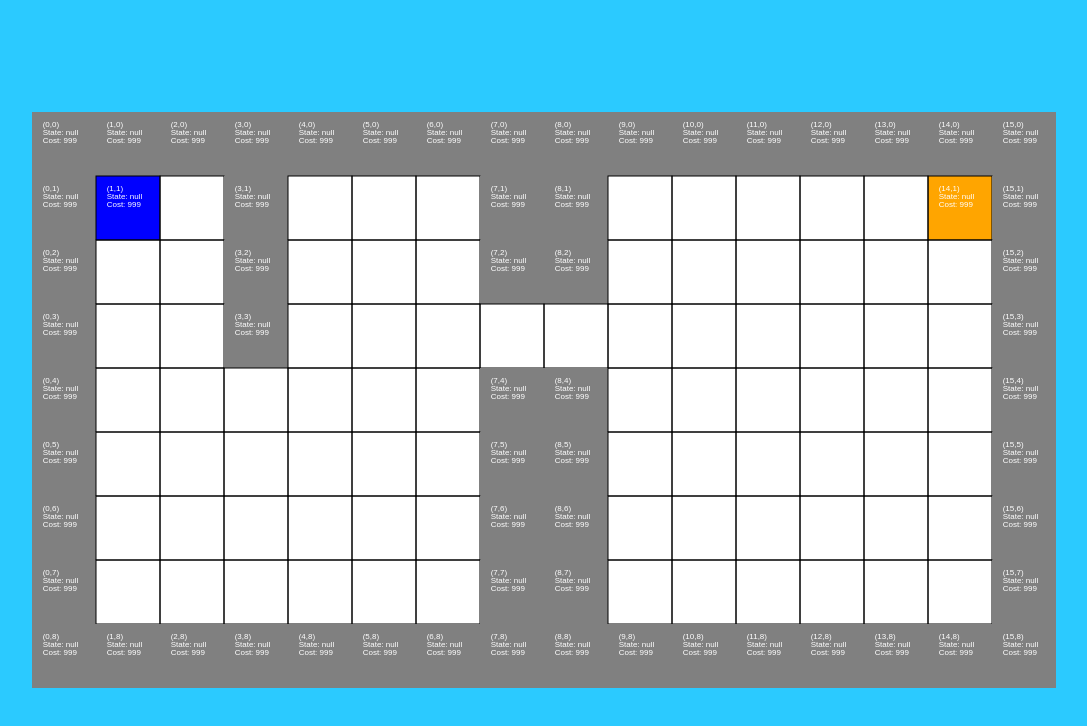
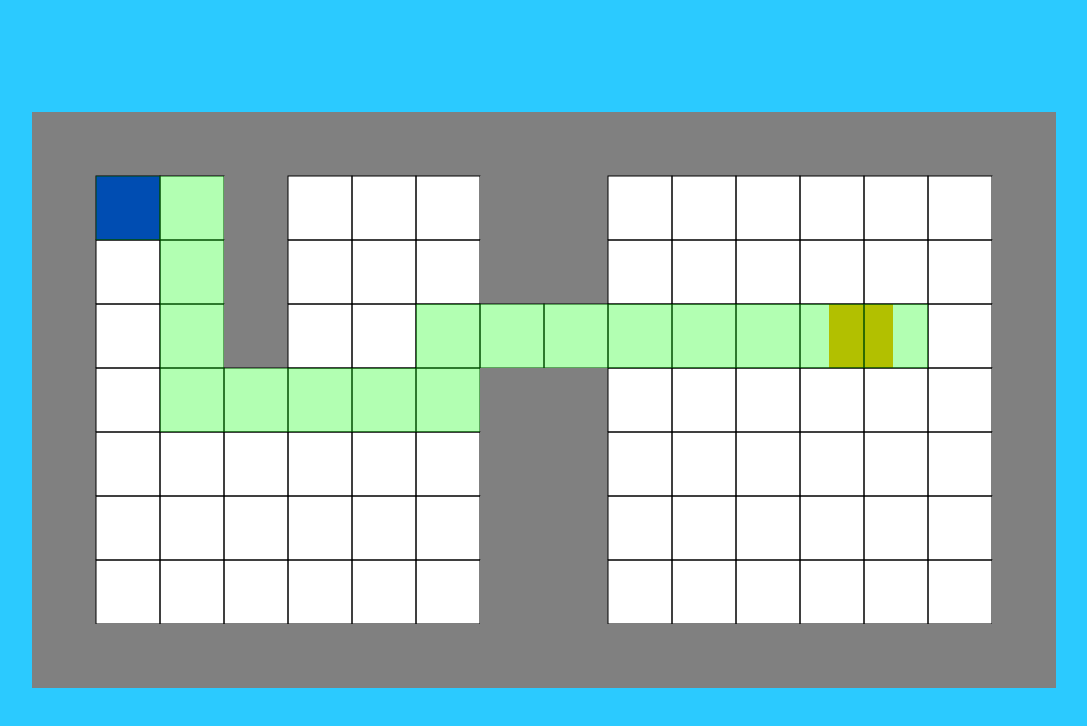
Before and after one commit to joser27/pac-man, a plain HTML site: page index.html in a window 1280 px wide. Shown: the whole page, without its empty margins (96-1183 px from the left). Drawn offline with Linux system fonts and the light colour scheme.

Commit message:
Zombie follows player!

```diff
--- a/KeyListener.js
+++ b/KeyListener.js
@@ -1,18 +1,22 @@
-window.addEventListener('keydown', (e) => {
-    switch(e.key) {
-        case 'w':
-            loop();
-            break
-        case 'a':
-            //keys.a.pressed = true;
-            player.x-=4;
-            break
-        case 's':
-            //keys.s.pressed = true;
-            player.y+=4;
-            break
-        case 'd':
-            //keys.d.pressed = true;
-            player.x+=4;
-            break
-}})
+// window.addEventListener('keydown', (e) => {
+//     switch(e.key) {
+//         case 'w':
+//             player.hitBox.y-=5
+//             break
+//         case 'a':
+//             //keys.a.pressed = true;
+//             player.hitBox.x-=5;
+//             break
+//         case 's':
+//             //keys.s.pressed = true;
+//             player.hitBox.y+=5;
+//             break
+//         case 'd':
+//             //keys.d.pressed = true;
+//             player.hitBox.x+=5;
+//             break
+//         case 'p':
+//             //keys.d.pressed = true;
+//             path(zombie,player)
+//             break
+// }})
--- /dev/null
+++ b/Player.js
@@ -0,0 +1,9 @@
+class Player {
+    constructor(x,y,width,height) {
+        this.x = x;
+        this.y = y;
+        this.width = width;
+        this.height = height;
+        this.hitBox = new Rectangle(this.x,this.y,this.width,this.height);
+    }
+}
--- /dev/null
+++ b/Zombie.js
@@ -0,0 +1,9 @@
+class Zombie {
+    constructor(x,y,width,height) {
+        this.x = x;
+        this.y = y;
+        this.width = width;
+        this.height = height;
+        this.hitBox = new Rectangle(this.x,this.y,this.width,this.height);
+    }
+}
--- a/index.js
+++ b/index.js
@@ -2,7 +2,6 @@ const canvas = document.querySelector('canvas');
 const c = canvas.getContext('2d');
 canvas.width = 1024;
 canvas.height = 576;
-
 const matrix = [
     [1,1,1,1,1,1,1,1,1,1,1,1,1,1,1,1],
     [1,0,0,1,0,0,0,1,1,0,0,0,0,0,0,1],
@@ -14,51 +13,81 @@ const matrix = [
     [1,0,0,0,0,0,0,1,1,0,0,0,0,0,0,1],
     [1,1,1,1,1,1,1,1,1,1,1,1,1,1,1,1],
 ];
+// const tileMatrix = [];
 
-const tileMatrix = [];
 
-for (let i = 0; i < matrix.length; i++) {
-    const row = [];
-    for (let j = 0; j < matrix[i].length; j++) {
-        const tile = {
-            x: j, // x coordinate is the column index
-            y: i, // y coordinate is the row index
-            state: null, //1 indicates open, 0 closed
-            value: matrix[i][j],
-            cost: 999,
-            parent: null,
-        };
-        row.push(tile);
-    }
-    tileMatrix.push(row);
-}
+// for (let i = 0; i < matrix.length; i++) {
+//     const row = [];
+//     for (let j = 0; j < matrix[i].length; j++) {
+//         const tile = {
+//             x: j, // x coordinate is the column index
+//             y: i, // y coordinate is the row index
+//             state: null, //1 indicates open, 0 closed
+//             value: matrix[i][j],
+//             cost: 999,
+//             parent: null,
+//         };
+//         row.push(tile);
+//     }
+//     tileMatrix.push(row);
+// }
 
 const rows = matrix.length;
 const cols = matrix[0].length;
 const squareWidth = canvas.width / cols;
 const squareHeight = canvas.height / rows;
 
-const player = {
-    x: 1,
-    y: 1,
-}
+const player = new Player(1*squareWidth,1*squareHeight,squareWidth,squareHeight)
+const zombie = new Zombie(14*squareWidth,1*squareHeight,squareWidth,squareHeight)
 
-const zombie = {
-    x: 14,
-    y: 1,
-}
 let backtrack = [];
+let moveUp = false;
+let moveDown = false;
+let moveLeft = false;
+let moveRight = false;
+let frame = 0;
 function loop() {
+    frame++;
+    if (frame>100) {
+        frame=0;
+        path(zombie, player);
+    }
     // Clear the canvas
     c.clearRect(0, 0, canvas.width, canvas.height);
     c.fillStyle = 'white';
     c.fillRect(0, 0, canvas.width, canvas.height);
     // player draw
     c.fillStyle = 'blue'
-    c.fillRect(player.x * squareWidth, player.y * squareHeight, squareWidth, squareHeight);
+    c.fillRect(player.hitBox.x, player.hitBox.y, player.width, player.height);
     // zombie draw
     c.fillStyle = 'orange'
-    c.fillRect(zombie.x * squareWidth, zombie.y * squareHeight, squareWidth, squareHeight);
+    c.fillRect(zombie.hitBox.x, zombie.hitBox.y, zombie.width, zombie.height);
+    // if (!zombie.hitBox.intersects(player.hitBox)) {
+    //     path(zombie,player);
+    // }
+
+    // Update player position based on movement flags
+    updatePlayerPosition();
+    if (backtrack.length > 1) {
+        const nextTile = backtrack[backtrack.length - 2];
+        if (zombie.hitBox.x < nextTile.x * squareWidth) {
+            zombie.hitBox.x += 1;
+        } else if (zombie.hitBox.x > nextTile.x * squareWidth) {
+            zombie.hitBox.x -= 1;
+        }
+
+        if (zombie.hitBox.y < nextTile.y * squareHeight) {
+            zombie.hitBox.y += 1;
+        } else if (zombie.hitBox.y > nextTile.y * squareHeight) {
+            zombie.hitBox.y -= 1;
+        }
+
+        // Check if the zombie has reached or exceeded the nextTile position
+        if (Math.abs(zombie.hitBox.x - nextTile.x * squareWidth) <= 1 && Math.abs(zombie.hitBox.y - nextTile.y * squareHeight) <= 1) {
+            // Remove the current tile from the backtrack array
+            backtrack.pop();
+        }
+    }
 
     // Draw the matrix
     for (let y = 0; y < matrix.length; y++) {
@@ -70,25 +99,20 @@ function loop() {
                 c.fillStyle = 'black';
                 c.strokeRect(x * squareWidth, y * squareHeight, squareWidth, squareHeight);
             }
-            // Print visited cells
-            if (tileMatrix[y][x].state !== null) {
-                c.fillStyle = 'rgba(255,0,0,0.8)';
-                c.fillRect(x * squareWidth, y * squareHeight, squareWidth, squareHeight);
-            }
-
             // Draw text for state, cost, and coordinates
             const textX = x * squareWidth + squareWidth / 6; // Adjust position for better visibility
             const textY = y * squareHeight + squareHeight / 3; // Adjust position for better visibility
             c.fillStyle = 'white';
             c.font = '8px Arial';
-            c.fillText(`(${tileMatrix[y][x].x},${tileMatrix[y][x].y})`, textX, textY - 6);
-            c.fillText(`State: ${tileMatrix[y][x].state}`, textX, textY + 2);
-            c.fillText(`Cost: ${tileMatrix[y][x].cost}`, textX, textY + 10);
+            // c.fillText(`(${tileMatrix[y][x].x},${tileMatrix[y][x].y})`, textX, textY - 6);
+            // c.fillText(`State: ${tileMatrix[y][x].state}`, textX, textY + 2);
+            // c.fillText(`Cost: ${tileMatrix[y][x].cost}`, textX, textY + 10);
         }
     }
 
     for (let i = 0; i < backtrack.length; i++) {
         let tile = backtrack[i];
+        console.log(tile)
         c.fillStyle = 'rgba(0,255,0,0.3)';
         c.fillRect(tile.x * squareWidth, tile.y * squareHeight, squareWidth, squareHeight);
     }
@@ -99,61 +123,83 @@ loop();
 function path(entity, target) {
     //console.log(tileMatrix[entity.y][entity.x].cost)
     //set first tile
-    tileMatrix[entity.y][entity.x].cost = 0;
-    tileMatrix[entity.y][entity.x].state = 1;
-    let tile = tileMatrix[entity.y][entity.x];
-    console.log("First tile: ")
-    console.log(tile)
+
+    const tileMatrix = [];
+    for (let i = 0; i < matrix.length; i++) {
+        const row = [];
+        for (let j = 0; j < matrix[i].length; j++) {
+            const tile = {
+                x: j, // x coordinate is the column index
+                y: i, // y coordinate is the row index
+                state: null, //1 indicates open, 0 closed
+                value: matrix[i][j],
+                cost: 999,
+                parent: null,
+            };
+            row.push(tile);
+        }
+        tileMatrix.push(row);
+    }
+    // console.log("AYOO");
+    // console.log(Math.round(entity.hitBox.y/squareHeight))
+    // console.log(Math.round(entity.hitBox.x/squareWidth))
+    tileMatrix[Math.floor(entity.hitBox.y/squareHeight)][Math.floor(entity.hitBox.x/squareWidth)].cost = 0;
+    tileMatrix[Math.floor(entity.hitBox.y/squareHeight)][Math.floor(entity.hitBox.x/squareWidth)].state = 1;
+    let tile = tileMatrix[Math.floor(entity.hitBox.y/squareHeight)][Math.floor(entity.hitBox.x/squareWidth)];
+    // console.log("First tile: ")
+    // console.log(tile)
 
     count=0;
     while (count < 100) {
         tile = findNextInterestedTile(tileMatrix);
-        if (tile.x === target.x && tile.y === target.y) {
+
+        // Check if tile is undefined (no interested tiles left)
+        if (tile === undefined) {
+            console.log("No interested tiles left.");
+            break;
+        }
+
+
+        if (tile.x === Math.floor(target.hitBox.x/squareWidth) && tile.y === Math.floor(target.hitBox.y/squareHeight)) {
             //backtrack
+            backtrack = [];
             console.log("Target found, starting backtracking...");
             while (tile.parent !== null) {
                 backtrack.push(tile);
                 tile = tile.parent;
             }
-            backtrack.push(tileMatrix[entity.y][entity.x]); // dont forget to add the start tile
+            //backtrack.push(tileMatrix[entity.hitBox.y/squareHeight][entity.hitBox.x/squareWidth]); // dont forget to add the start tile
 
             break;
         }
-
         tileMatrix[tile.y][tile.x].state = 0;
-        console.log("next interested tile: ")
-        console.log(tile)
+        // console.log("next interested tile: ")
+        // console.log(tile)
         if (tile.y > 0 && tileMatrix[tile.y - 1][tile.x].value !== 1 && tileMatrix[tile.y - 1][tile.x].state !== 0) {
             tileMatrix[tile.y - 1][tile.x].state = 1; // change to open state
             // for each non infinite neighbor, find the lowest g cost
-            console.log("u")
-            lookAtNeighbors(tileMatrix[tile.y - 1][tile.x])
-
+            //console.log("u")
+            lookAtNeighbors(tileMatrix[tile.y - 1][tile.x], tileMatrix)
         }
         if (tile.y < rows - 1 && tileMatrix[tile.y + 1][tile.x].value !== 1 && tileMatrix[tile.y + 1][tile.x].state !== 0) {
             tileMatrix[tile.y + 1][tile.x].state = 1 // change to open
-            console.log("d")
-            lookAtNeighbors(tileMatrix[tile.y + 1][tile.x])
-
+            //console.log("d")
+            lookAtNeighbors(tileMatrix[tile.y + 1][tile.x], tileMatrix)
         }
         if (tile.x > 0 && tileMatrix[tile.y][tile.x - 1].value !== 1 && tileMatrix[tile.y][tile.x - 1].state !== 0) {
             tileMatrix[tile.y][tile.x - 1].state = 1
-            console.log("l")
-            lookAtNeighbors(tileMatrix[tile.y][tile.x - 1])
-
+            //console.log("l")
+            lookAtNeighbors(tileMatrix[tile.y][tile.x - 1], tileMatrix)
         }
         if (tile.x < cols - 1 && tileMatrix[tile.y][tile.x + 1].value !== 1 && tileMatrix[tile.y][tile.x + 1].state !== 0) {
             tileMatrix[tile.y][tile.x + 1].state = 1
-            console.log("r")
-            lookAtNeighbors(tileMatrix[tile.y][tile.x + 1])
-
+            //console.log("r")
+            lookAtNeighbors(tileMatrix[tile.y][tile.x + 1], tileMatrix)
         }
         count++;
-        console.log(count)
+        //console.log(count)
     }
-
 }
-
 function findNextInterestedTile(tileMatrix) {
     let minCostTile = null;
 
@@ -170,33 +216,79 @@ function findNextInterestedTile(tileMatrix) {
     return minCostTile;
 }
 
-function lookAtNeighbors(tile){
+function lookAtNeighbors(tile, tileMatrix){
     if (tile.y > 0 && tileMatrix[tile.y - 1][tile.x].value !== 1 && tileMatrix[tile.y - 1][tile.x].cost !== 999) {//up
-        console.log("non infinite neigbor up")
+        //console.log("non infinite neigbor up")
         tile.cost = tileMatrix[tile.y - 1][tile.x].cost + 10;
         tile.parent = tileMatrix[tile.y - 1][tile.x]
     }
     if (tile.y < rows - 1 && tileMatrix[tile.y + 1][tile.x].value !== 1 && tileMatrix[tile.y + 1][tile.x].cost !== 999) {//down
-        console.log("non infinite neigbor d")
+        //console.log("non infinite neigbor d")
         tile.cost = tileMatrix[tile.y + 1][tile.x].cost + 10;
         tile.parent = tileMatrix[tile.y + 1][tile.x]
     }
     if (tile.x > 0 && tileMatrix[tile.y][tile.x - 1].value !== 1 && tileMatrix[tile.y][tile.x - 1].cost !== 999) {//left
-        console.log("non infinite neigbor l")
+        //console.log("non infinite neigbor l")
         tile.cost = tileMatrix[tile.y][tile.x - 1].cost + 10;
         tile.parent = tileMatrix[tile.y][tile.x - 1]
     }
     if (tile.x < cols - 1 && tileMatrix[tile.y][tile.x + 1].value !== 1 && tileMatrix[tile.y][tile.x + 1].cost !== 999) {//right
-        console.log("non infinite neigbor r")
+        //console.log("non infinite neigbor r")
         tile.cost = tileMatrix[tile.y][tile.x + 1].cost + 10;
         tile.parent = tileMatrix[tile.y][tile.x + 1];
     }
 }
+// Add key up event listener to stop player movement
+window.addEventListener('keyup', (e) => {
+    switch(e.key) {
+        case 'w':
+            moveUp = false;
+            break;
+        case 'a':
+            moveLeft = false;
+            break;
+        case 's':
+            moveDown = false;
+            break;
+        case 'd':
+            moveRight = false;
+            break;
+    }
+});
 
+// Add key down event listener to start player movement
 window.addEventListener('keydown', (e) => {
     switch(e.key) {
         case 'w':
+            moveUp = true;
+            break;
+        case 'a':
+            moveLeft = true;
+            break;
+        case 's':
+            moveDown = true;
+            break;
+        case 'd':
+            moveRight = true;
+            break;
+        case 'p':
             path(zombie, player);
             break;
     }
 });
+
+// Update player position based on movement flags
+function updatePlayerPosition() {
+    if (moveUp) {
+        player.hitBox.y -= 5;
+    }
+    if (moveLeft) {
+        player.hitBox.x -= 5;
+    }
+    if (moveDown) {
+        player.hitBox.y += 5;
+    }
+    if (moveRight) {
+        player.hitBox.x += 5;
+    }
+}
```
Also changed, not shown: index.html (+4 -1 lines).
